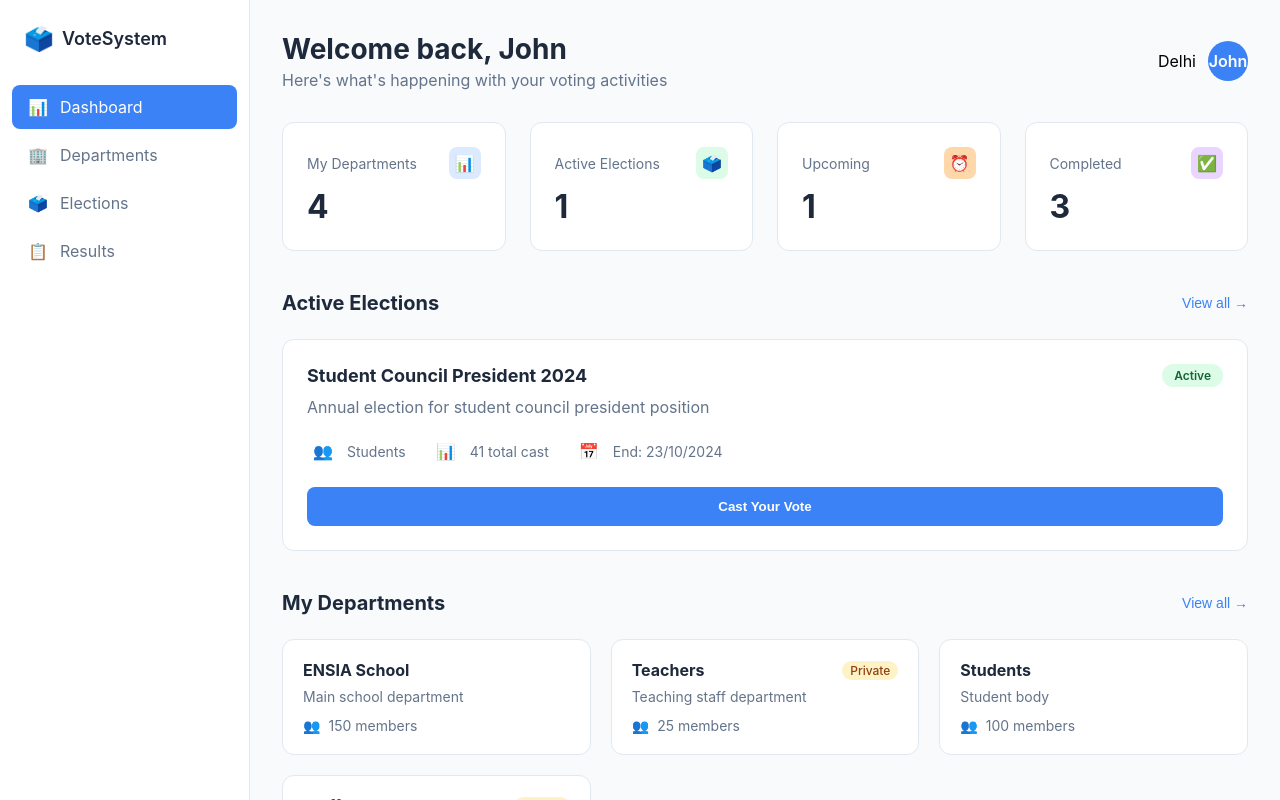
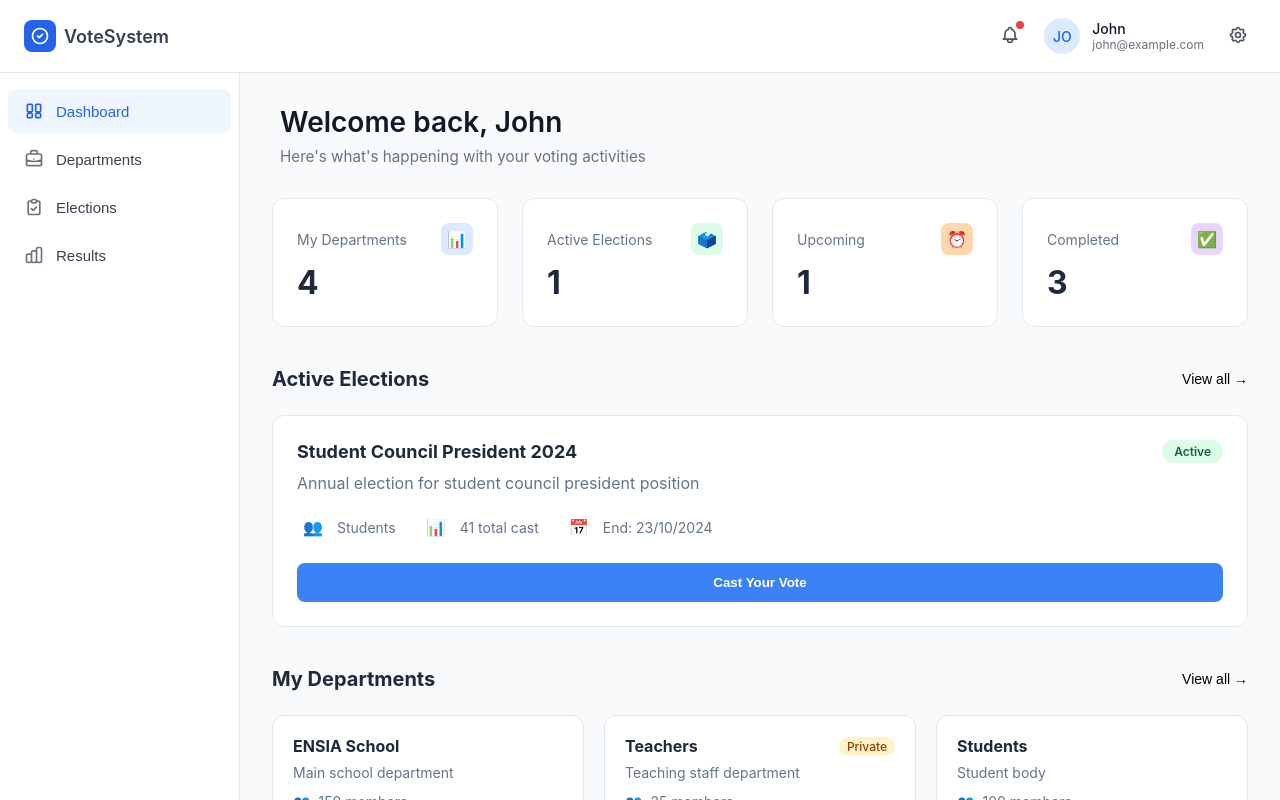
Before and after one commit to kalimeriem/online-voting-system, a React (Create React App) app in the folder frontend/: page / in a window 1280 px wide. Shown: the top 800 px of the page. Built offline with nearby package versions, Linux system fonts and the light colour scheme.

Commit message:
fixing the header and the sidebar

```diff
--- a/frontend/src/components/Header/Header.css
+++ b/frontend/src/components/Header/Header.css
@@ -1,35 +1,156 @@
-.header {
+
+.dashboard-header {
+  position: fixed;
+  top: 0;
+  left: 0;
+  width: 100%;
+  height: 73px;
+  background-color: white;
+  border-bottom: 1px solid #e5e7eb;
+  z-index: 1000;
   display: flex;
-  justify-content: space-between;
   align-items: center;
-  margin-bottom: 32px;
+  padding: 0 1.5rem;
 }
 
-.welcome-section h1 {
-  font-size: 28px;
-  color: #1e293b;
-  margin-bottom: 4px;
+
+.header-container {
+  display: flex;
+  align-items: center;
+  justify-content: space-between;
+  width: 100%;
 }
 
-.welcome-section p {
-  color: #64748b;
-  font-size: 16px;
+
+.logo-section {
+  display: flex;
+  align-items: center;
+  gap: 0.5rem;
 }
+
+.logo-icon {
+  width: 2rem;
+  height: 2rem;
+  background-color: #2563eb;
+  border-radius: 0.5rem;
+  display: flex;
+  align-items: center;
+  justify-content: center;
+}
+
+.logo-icon svg {
+  width: 1.25rem;
+  height: 1.25rem;
+  color: white;
+}
+
+.brand-name {
+  font-size: 1.125rem;
+  font-weight: 600;
+  color: #374151;
+}
+
+
+.right-section {
+  display: flex;
+  align-items: center;
+  gap: 1rem;
+}
+
+.icon-button {
+  position: relative;
+  padding: 0.5rem;
+  border: none;
+  background: transparent;
+  border-radius: 0.5rem;
+  cursor: pointer;
+  transition: background-color 0.2s;
+}
+
+.icon-button:hover {
+  background-color: #f3f4f6;
+}
+
+.icon-button svg {
+  width: 1.25rem;
+  height: 1.25rem;
+  color: #4b5563;
+}
+
+.notification-dot {
+  position: absolute;
+  top: 0.25rem;
+  right: 0.25rem;
+  width: 0.5rem;
+  height: 0.5rem;
+  background-color: #ef4444;
+  border-radius: 50%;
+}
+
 
 .user-profile {
   display: flex;
   align-items: center;
-  gap: 12px;
+  gap: 0.75rem;
 }
 
-.profile-avatar {
-  width: 40px;
-  height: 40px;
+.user-avatar {
+  width: 2.25rem;
+  height: 2.25rem;
+  background-color: #dbeafe;
   border-radius: 50%;
-  background: #3b82f6;
   display: flex;
   align-items: center;
   justify-content: center;
-  color: white;
-  font-weight: 600;
 }
+
+.user-initials {
+  font-size: 0.875rem;
+  font-weight: 500;
+  color: #2563eb;
+}
+
+.user-info {
+  display: flex;
+  flex-direction: column;
+}
+
+.user-name {
+  font-size: 0.875rem;
+  font-weight: 500;
+  color: #111827;
+}
+
+.user-email {
+  font-size: 0.75rem;
+  color: #6b7280;
+}
+
+
+.mobile-menu-btn {
+  display: none;
+  font-size: 1.5rem;
+  background: transparent;
+  border: none;
+  cursor: pointer;
+  margin-right: 1rem;
+}
+
+
+@media (max-width: 768px) {
+  .mobile-menu-btn {
+    display: block;
+  }
+
+  .right-section {
+    gap: 0.5rem;
+  }
+
+  .user-info {
+    display: none;
+  }
+
+  .dashboard-header {
+    padding: 0 1rem;
+  }
+}
--- a/frontend/src/components/Header/Header.js
+++ b/frontend/src/components/Header/Header.js
@@ -1,22 +1,55 @@
 import React from 'react';
 import './Header.css';
 
-const Header = ({ user }) => {
+export default function DashboardHeader({ user, toggleSidebar }) {
   return (
-    <header className="header">
-      <div className="welcome-section">
-        <h1>Welcome back, {user.name}</h1>
-        <p>Here's what's happening with your voting activities</p>
+    <div className="dashboard-header">
+      <div className="header-container">
+
+        <button className="mobile-menu-btn" onClick={toggleSidebar}>
+          ☰
+        </button>
+
+
+        <div className="logo-section">
+          <div className="logo-icon">
+            <svg fill="none" stroke="currentColor" viewBox="0 0 24 24">
+              <path strokeLinecap="round" strokeLinejoin="round" strokeWidth={2} d="M9 12l2 2 4-4m6 2a9 9 0 11-18 0 9 9 0 0118 0z" />
+            </svg>
+          </div>
+          <span className="brand-name">VoteSystem</span>
+        </div>
+
+
+        <div className="right-section">
+          <button className="icon-button">
+            <svg fill="none" stroke="currentColor" viewBox="0 0 24 24">
+              <path strokeLinecap="round" strokeLinejoin="round" strokeWidth={2} d="M15 17h5l-1.405-1.405A2.032 2.032 0 0118 14.158V11a6.002 6.002 0 00-4-5.659V5a2 2 0 10-4 0v.341C7.67 6.165 6 8.388 6 11v3.159c0 .538-.214 1.055-.595 1.436L4 17h5m6 0v1a3 3 0 11-6 0v-1m6 0H9" />
+            </svg>
+            <span className="notification-dot"></span>
+          </button>
+
+          <div className="user-profile">
+            <div className="user-avatar">
+              <span className="user-initials">
+                {user?.name ? user.name.substring(0, 2).toUpperCase() : 'DM'}
+              </span>
+            </div>
+            <div className="user-info">
+              <span className="user-name">{user?.name || 'Desiali'}</span>
+              <span className="user-email">{user?.email || 'incpanslat648@gmail.com'}</span>
+            </div>
+          </div>
+
+          <button className="icon-button">
+            <svg fill="none" stroke="currentColor" viewBox="0 0 24 24">
+              <path strokeLinecap="round" strokeLinejoin="round" strokeWidth={2} d="M10.325 4.317c.426-1.756 2.924-1.756 3.35 0a1.724 1.724 0 002.573 1.066c1.543-.94 3.31.826 2.37 2.37a1.724 1.724 0 001.065 2.572c1.756.426 1.756 2.924 0 3.35a1.724 1.724 0 00-1.066 2.573c.94 1.543-.826 3.31-2.37 2.37a1.724 1.724 0 00-2.572 1.065c-.426 1.756-2.924 1.756-3.35 0a1.724 1.724 0 00-2.573-1.066c-1.543.94-3.31-.826-2.37-2.37a1.724 1.724 0 00-1.065-2.572c-1.756-.426-1.756-2.924 0-3.35a1.724 1.724 0 001.066-2.573c-.94-1.543.826-3.31 2.37-2.37.996.608 2.296.07 2.572-1.065z" />
+              <path strokeLinecap="round" strokeLinejoin="round" strokeWidth={2} d="M15 12a3 3 0 11-6 0 3 3 0 016 0z" />
+            </svg>
+          </button>
+        </div>
+
       </div>
-      <div className="user-profile">
-        <span>Delhi</span>
-        <div className="profile-avatar">
-          {user.name.split(' ').map(n => n,[],).join('')}
-          {/* OBJECT OBJECT BETWEEN[] */}
-        </div>
-      </div>
-    </header>
+    </div>
   );
-};
-
-export default Header;
+}
--- a/frontend/src/components/Sidebar/Sidebar.css
+++ b/frontend/src/components/Sidebar/Sidebar.css
@@ -1,60 +1,94 @@
 .sidebar {
-  width: 250px;
-  background: white;
-  border-right: 1px solid #e2e8f0;
-  padding: 24px 0;
+  width: 240px;
+  background-color: #ffffff;
+  border-right: 1px solid #e5e7eb;
+  padding: 1rem 0;
+
+  position: fixed;
+  top: 73px;
+  left: 0;
+
+  height: calc(100vh - 73px);
+  overflow-y: auto;
+
+  transition: transform 0.3s ease;
 }
 
-.logo {
+
+.sidebar-nav {
+  display: flex;
+  flex-direction: column;
+  gap: 0.25rem;
+  padding: 0 0.5rem;
+}
+
+.sidebar-item {
   display: flex;
   align-items: center;
-  padding: 0 24px;
-  margin-bottom: 32px;
+  gap: 0.75rem;
+  padding: 0.75rem 1rem;
+  background: none;
+  border: none;
+  border-radius: 0.5rem;
+  cursor: pointer;
+  transition: all 0.2s;
+  text-align: left;
+  width: 100%;
 }
 
-.logo-icon {
-  font-size: 24px;
-  margin-right: 8px;
+.sidebar-item:hover {
+  background-color: #f3f4f6;
 }
 
-.logo-text {
-  font-size: 18px;
-  font-weight: 600;
-  color: #1e293b;
+.sidebar-item.active {
+  background-color: #eff6ff;
+  color: #2563eb;
 }
 
-.nav-menu {
-  padding: 0 12px;
+.sidebar-icon {
+  width: 1.25rem;
+  height: 1.25rem;
+  color: #6b7280;
+  display: flex;
+  align-items: center;
+  justify-content: center;
 }
 
-.nav-item {
-  display: flex;
-  align-items: center;
-  padding: 12px 16px;
-  margin-bottom: 4px;
-  border-radius: 8px;
-  cursor: pointer;
-  transition: background-color 0.2s;
-  color: #64748b;
+.sidebar-icon svg {
+  width: 100%;
+  height: 100%;
 }
 
-.nav-item:hover {
-  background-color: #f1f5f9;
+.sidebar-item.active .sidebar-icon {
+  color: #2563eb;
 }
 
-.nav-item.active {
-  background-color: #3b82f6;
-  color: white;
+.sidebar-text {
+  font-size: 0.9375rem;
+  color: #374151;
+  font-weight: 400;
 }
 
-.nav-icon {
-  margin-right: 12px;
-  font-size: 16px;
+.sidebar-item.active .sidebar-text {
+  color: #2563eb;
+  font-weight: 500;
 }
 
 @media (max-width: 768px) {
   .sidebar {
-    width: 100%;
-    order: 2;
+    position: fixed;
+    top: 73px;
+    left: 0;
+    width: 240px;
+
+    height: calc(100vh - 73px);
+
+    transform: translateX(-100%);
+    z-index: 999;
+  }
+
+
+  .sidebar.open {
+    transform: translateX(0);
   }
 }
--- a/frontend/src/components/Sidebar/Sidebar.js
+++ b/frontend/src/components/Sidebar/Sidebar.js
@@ -1,37 +1,58 @@
 import React, { useState } from 'react';
 import './Sidebar.css';
 
-const Sidebar = () => {
+export default function Sidebar() {
   const [activeItem, setActiveItem] = useState('Dashboard');
 
   const menuItems = [
-    { name: 'Dashboard', icon: '📊' },
-    { name: 'Departments', icon: '🏢' },
-    { name: 'Elections', icon: '🗳️' },
-    { name: 'Results', icon: '📋' }
+    {
+      name: 'Dashboard',
+      icon: (
+        <svg fill="none" stroke="currentColor" viewBox="0 0 24 24">
+          <path strokeLinecap="round" strokeLinejoin="round" strokeWidth={2} d="M4 5a1 1 0 011-1h4a1 1 0 011 1v7a1 1 0 01-1 1H5a1 1 0 01-1-1V5zM14 5a1 1 0 011-1h4a1 1 0 011 1v7a1 1 0 01-1 1h-4a1 1 0 01-1-1V5zM4 16a1 1 0 011-1h4a1 1 0 011 1v3a1 1 0 01-1 1H5a1 1 0 01-1-1v-3zM14 16a1 1 0 011-1h4a1 1 0 011 1v3a1 1 0 01-1 1h-4a1 1 0 01-1-1v-3z" />
+        </svg>
+      )
+    },
+    {
+      name: 'Departments',
+      icon: (
+        <svg fill="none" stroke="currentColor" viewBox="0 0 24 24">
+          <path strokeLinecap="round" strokeLinejoin="round" strokeWidth={2} d="M21 13.255A23.931 23.931 0 0112 15c-3.183 0-6.22-.62-9-1.745M16 6V4a2 2 0 00-2-2h-4a2 2 0 00-2 2v2m4 6h.01M5 20h14a2 2 0 002-2V8a2 2 0 00-2-2H5a2 2 0 00-2 2v10a2 2 0 002 2z" />
+        </svg>
+      )
+    },
+    {
+      name: 'Elections',
+      icon: (
+        <svg fill="none" stroke="currentColor" viewBox="0 0 24 24">
+          <path strokeLinecap="round" strokeLinejoin="round" strokeWidth={2} d="M9 5H7a2 2 0 00-2 2v12a2 2 0 002 2h10a2 2 0 002-2V7a2 2 0 00-2-2h-2M9 5a2 2 0 002 2h2a2 2 0 002-2M9 5a2 2 0 012-2h2a2 2 0 012 2m-6 9l2 2 4-4" />
+        </svg>
+      )
+    },
+    {
+      name: 'Results',
+      icon: (
+        <svg fill="none" stroke="currentColor" viewBox="0 0 24 24">
+          <path strokeLinecap="round" strokeLinejoin="round" strokeWidth={2} d="M9 19v-6a2 2 0 00-2-2H5a2 2 0 00-2 2v6a2 2 0 002 2h2a2 2 0 002-2zm0 0V9a2 2 0 012-2h2a2 2 0 012 2v10m-6 0a2 2 0 002 2h2a2 2 0 002-2m0 0V5a2 2 0 012-2h2a2 2 0 012 2v14a2 2 0 01-2 2h-2a2 2 0 01-2-2z" />
+        </svg>
+      )
+    }
   ];
 
   return (
     <div className="sidebar">
-      <div className="logo">
-        <span className="logo-icon">🗳️</span>
-        <span className="logo-text">VoteSystem</span>
-      </div>
-
-      <nav className="nav-menu">
-        {menuItems.map(item => (
-          <div
+      <nav className="sidebar-nav">
+        {menuItems.map((item) => (
+          <button
             key={item.name}
-            className={`nav-item ${activeItem === item.name ? 'active' : ''}`}
+            className={`sidebar-item ${activeItem === item.name ? 'active' : ''}`}
             onClick={() => setActiveItem(item.name)}
           >
-            <span className="nav-icon">{item.icon}</span>
-            {item.name}
-          </div>
+            <span className="sidebar-icon">{item.icon}</span>
+            <span className="sidebar-text">{item.name}</span>
+          </button>
         ))}
       </nav>
     </div>
   );
-};
-
-export default Sidebar;
+}
--- a/frontend/src/pages/Dashboard/Dashboard.css
+++ b/frontend/src/pages/Dashboard/Dashboard.css
@@ -1,14 +1,45 @@
-.dashboard-container {
-  display: flex;
+.dashboard-wrapper {
   min-height: 100vh;
   background-color: #f8fafc;
   font-family: -apple-system, BlinkMacSystemFont, 'Segoe UI', Roboto, sans-serif;
 }
 
+
+.dashboard-container {
+  display: flex;
+  margin-left: 240px;
+  min-height: calc(100vh - 73px);
+}
+
+header,
+.header-wrapper {
+  margin-left: 240px;
+}
+
 .main-content {
   flex: 1;
-  padding: 32px;
+  padding: 2rem;
+  margin-top: 73px;
+  background-color: #f9fafb;
   overflow-y: auto;
+}
+
+.welcome-section {
+  margin-bottom: 2rem;
+  padding: 0 0.5rem;
+}
+
+.welcome-title {
+  font-size: 1.75rem;
+  font-weight: 600;
+  color: #111827;
+  margin: 0 0 0.5rem 0;
+}
+
+.welcome-subtitle {
+  font-size: 0.95rem;
+  color: #6b7280;
+  margin: 0;
 }
 
 .section {
@@ -30,17 +61,37 @@
 .view-all-btn {
   background: none;
   border: none;
-  color: #3b82f6;
+  color: black;
   cursor: pointer;
   font-size: 14px;
+  transition: color 0.2s;
 }
+
+.view-all-btn:hover {
+  color: #2563eb;
+}
+
 
 @media (max-width: 768px) {
   .dashboard-container {
     flex-direction: column;
+    margin-left: 0;
+  }
+
+  header,
+  .header-wrapper {
+    margin-left: 0;
   }
 
   .main-content {
     padding: 20px;
   }
+
+  .welcome-title {
+    font-size: 1.5rem;
+  }
+
+  .welcome-subtitle {
+    font-size: 0.875rem;
+  }
 }
--- a/frontend/src/pages/Dashboard/Dashboard.js
+++ b/frontend/src/pages/Dashboard/Dashboard.js
@@ -8,7 +8,11 @@ import RecentActivity from '../../components/RecentActivity/RecentActivity';
 import './Dashboard.css';
 
 const Dashboard = () => {
-  const [user] = useState({ name: 'John' });
+  const [user] = useState({
+    name: 'John',
+    email: 'john@example.com'
+  });
+
   const [stats] = useState({
     departments: 4,
     activeElections: 1,
@@ -33,10 +37,20 @@ const Dashboard = () => {
   };
 
   return (
+    <div className="dashboard-wrapper">
+      <Header user={user} />
+
       <div className="dashboard-container">
         <Sidebar />
+
         <div className="main-content">
-        <Header user={user} />
+          <div className="welcome-section">
+            <h1 className="welcome-title">Welcome back, {user.name}</h1>
+            <p className="welcome-subtitle">
+              Here's what's happening with your voting activities
+            </p>
+          </div>
+
           <StatsGrid stats={stats} />
 
           <div className="section">
@@ -58,6 +72,7 @@ const Dashboard = () => {
           <RecentActivity />
         </div>
       </div>
+    </div>
   );
 };
 
```
Lines whose indentation alone changed are shown as unchanged.
